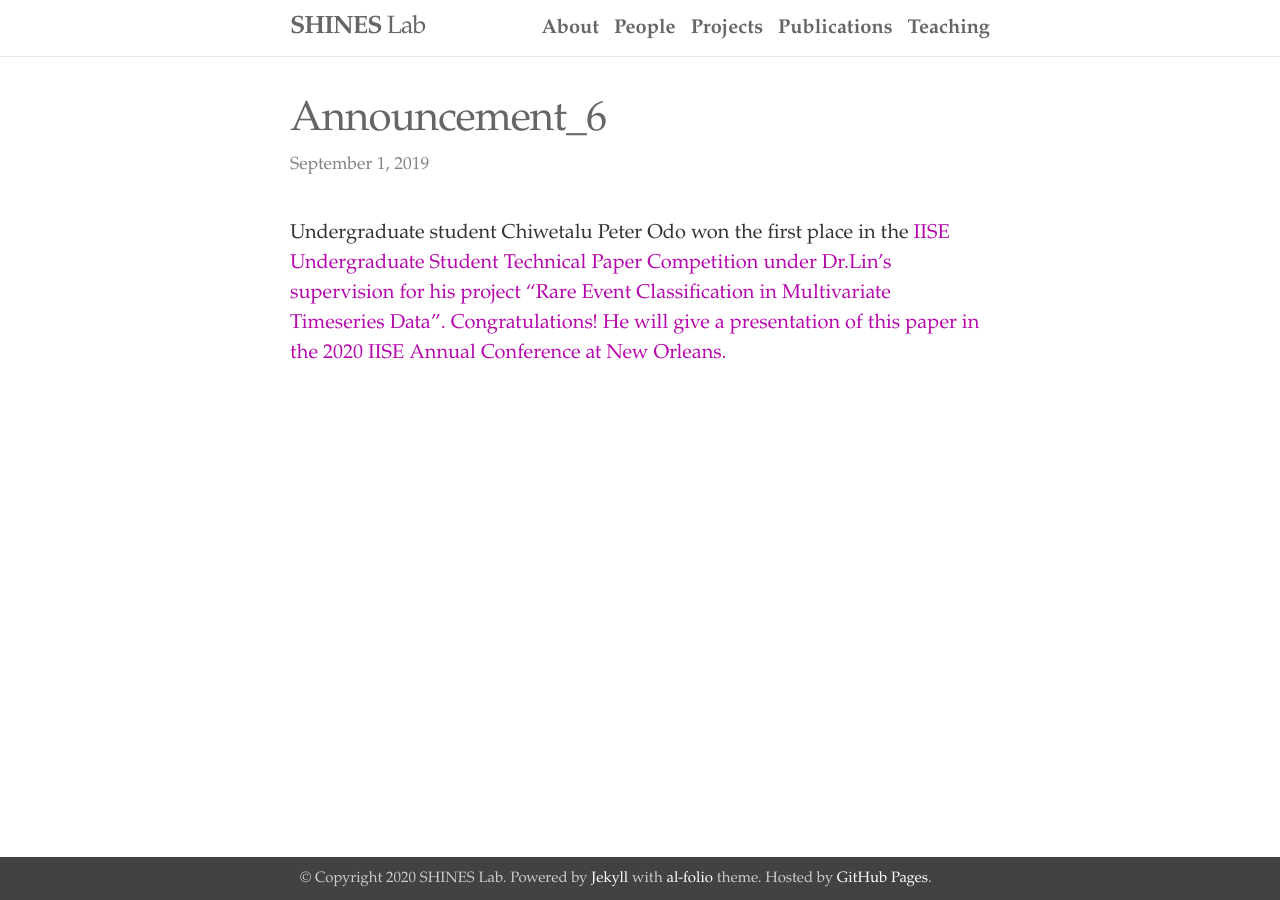
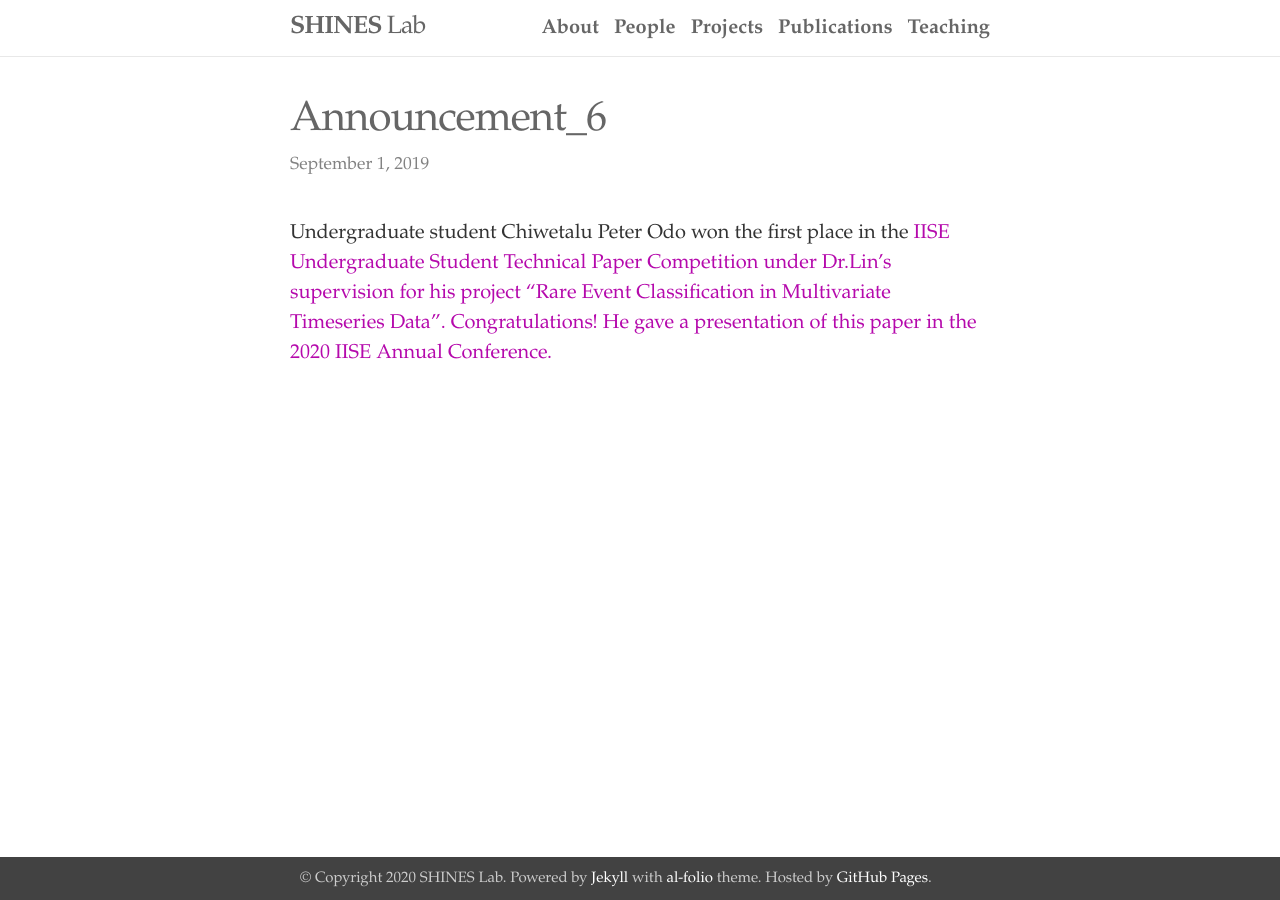
Before and after one commit to shines-lab/shines-lab.github.io, a Jekyll site: the page built from _news/announcement_6.md, in a window 1280 px wide. Built offline with Jekyll 4.4.1, drawn with Linux system fonts in a browser that asks for light colours.

Commit message:
Update announcement_6.md

```diff
--- a/_news/announcement_6.md
+++ b/_news/announcement_6.md
@@ -4,4 +4,4 @@ date: 2019-09-01
 inline: true
 ---
 
-Undergraduate student Chiwetalu Peter Odo won the first place in the  <a href="https://www.iise.org/Details.aspx?id=863"> IISE Undergraduate Student Technical Paper Competition <a> under Dr.Lin's supervision for his project "Rare Event Classification in Multivariate Timeseries Data". Congratulations! He will give a presentation of this paper in the 2020 IISE Annual Conference at New Orleans.
+Undergraduate student Chiwetalu Peter Odo won the first place in the  <a href="https://www.iise.org/Details.aspx?id=863"> IISE Undergraduate Student Technical Paper Competition <a> under Dr.Lin's supervision for his project "Rare Event Classification in Multivariate Timeseries Data". Congratulations! He gave a presentation of this paper in the 2020 IISE Annual Conference.
```
